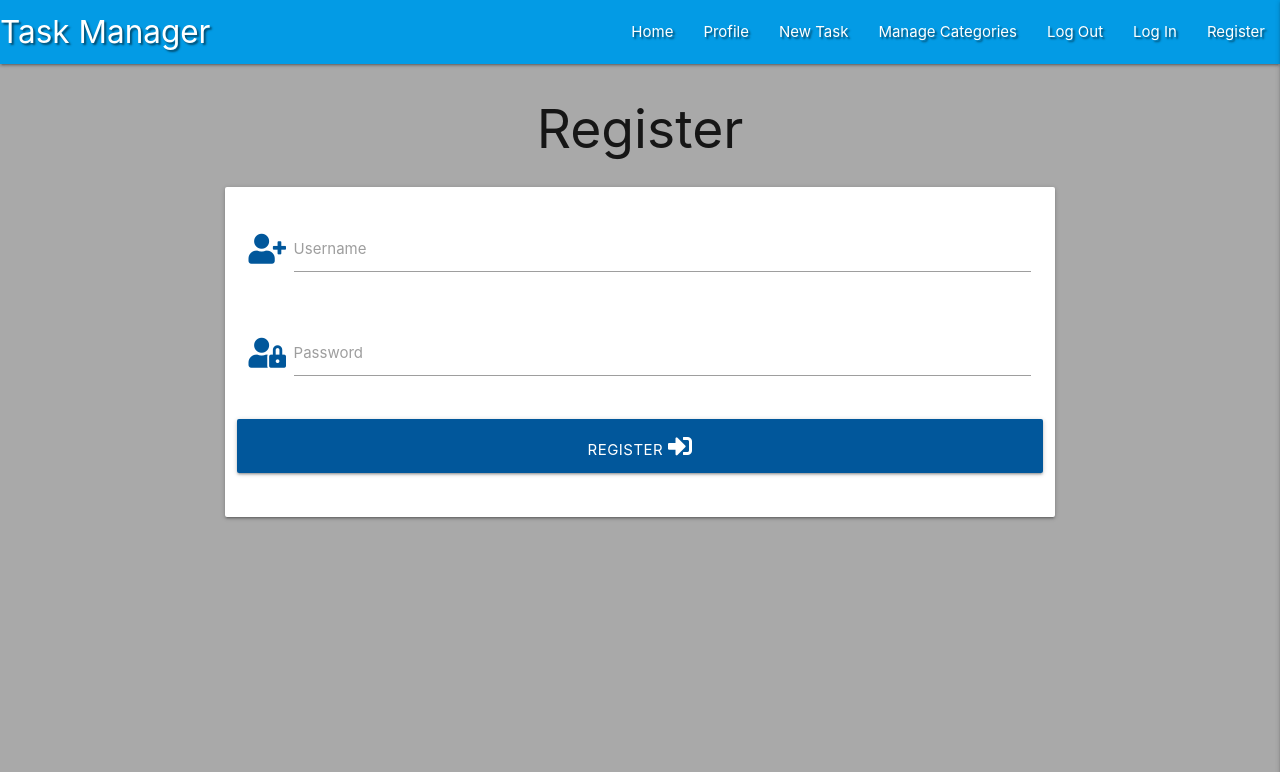
After one commit to wendybovill/mdb-tasks, a Flask app: page /register in a window 1280 px wide. The commit adds this page. Shown: the top 772 px of the page. Run offline with Flask 3, Linux system fonts and the light colour scheme; some libraries are stand-ins or nearby versions.

Commit message:
Added register template

```diff
--- a/app.py
+++ b/app.py
@@ -4,6 +4,7 @@ from flask import (
     request, session, url_for)
 from flask_pymongo import PyMongo
 from bson.objectid import ObjectId
+from werkzeug.security import generate_password_hash, check_password_hash
 if os.path.exists("env.py"):
     import env
 
@@ -24,6 +25,11 @@ def get_tasks():
     return render_template("tasks.html", tasks=tasks)
 
 
+@app.route("/register", methods=["GET", "POST"])
+def register():
+    return render_template("register.html")
+
+
 if __name__ == ("__main__"):
     app.run(host=os.environ.get("IP"),
             port=int(os.environ.get("PORT")),
--- a/templates/base.html
+++ b/templates/base.html
@@ -26,7 +26,7 @@
 					<li><a href="#">Manage Categories</a></li>
 					<li><a href="#">Log Out</a></li>
 					<li><a href="#">Log In</a></li>
-					<li><a href="#">Register</a></li>
+					<li><a href="{{ url_for('register') }}">Register</a></li>
 				</ul>
 			</div>
 		</nav>
@@ -40,7 +40,7 @@
             <li><a href="#">Manage Categories</a></li>
             <li><a href="#">Log Out</a></li>
             <li><a href="#">Log In</a></li>
-            <li><a href="#">Register</a></li>
+            <li><a href="{{ url_for('register') }}">Register</a></li>
 		</ul>
 	</header>
 
--- /dev/null
+++ b/templates/register.html
@@ -0,0 +1,32 @@
+{% extends "base.html" %}
+{% block content %}
+    <h2 class="center-align">Register</h2>
+    <div class="row">
+        <form class="col s12 m8 offset-m2" method="POST" action="{{ url_for('register')}}">
+          <div class="card-panel">
+            <!-- Username -->
+            <div class="row">
+                <div class="input-field col s12">
+                    <i class="fas fa-user-plus prefix light-blue-text text-darken-4"></i>
+                    <input id="username" name="username" type="text" class="validate">
+                    <label for="username">Username</label>
+                </div>
+            </div>
+            <!-- Password -->
+            <div class="row">
+                <div class="input-field col s12">
+                    <i class="fas fa-user-lock prefix light-blue-text text-darken-4"></i>
+                    <input id="password" name="password" type="password" class="validate">
+                    <label for="password">Password</label>
+                </div>
+            </div>
+            <!-- Submit -->
+            <div class="row">
+                <button type="submit" class="col s12 btn-large light-blue darken-4 test-shadow">
+                    Register <i class="fas fa-sign-in-alt"></i>
+                </button>
+            </div>
+          </div>
+        </form>
+      </div>
+{% endblock %}
--- a/templates/tasks.html
+++ b/templates/tasks.html
@@ -1,7 +1,6 @@
 {% extends "base.html" %}
 {% block content %}
-    Hello Bloody Hello Poo<br>
-    <h2 class="">I am extending the base template</h2>
+    <h2 class="">This is header 2 class</h2>
     {% for task in tasks %}
         {{ task.task_name + "\n"}}<br>
         {{ task.task_description }}<br>
```
